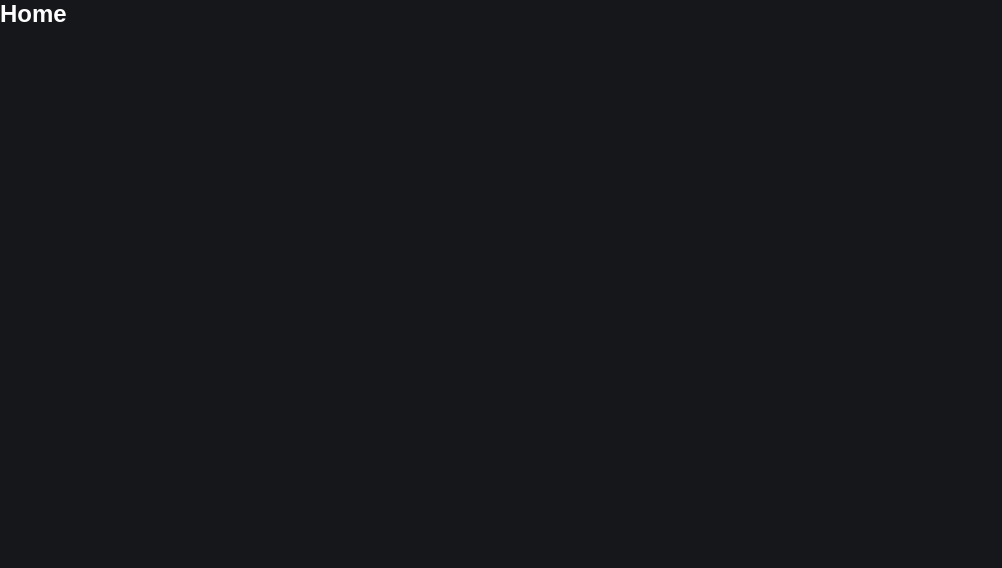
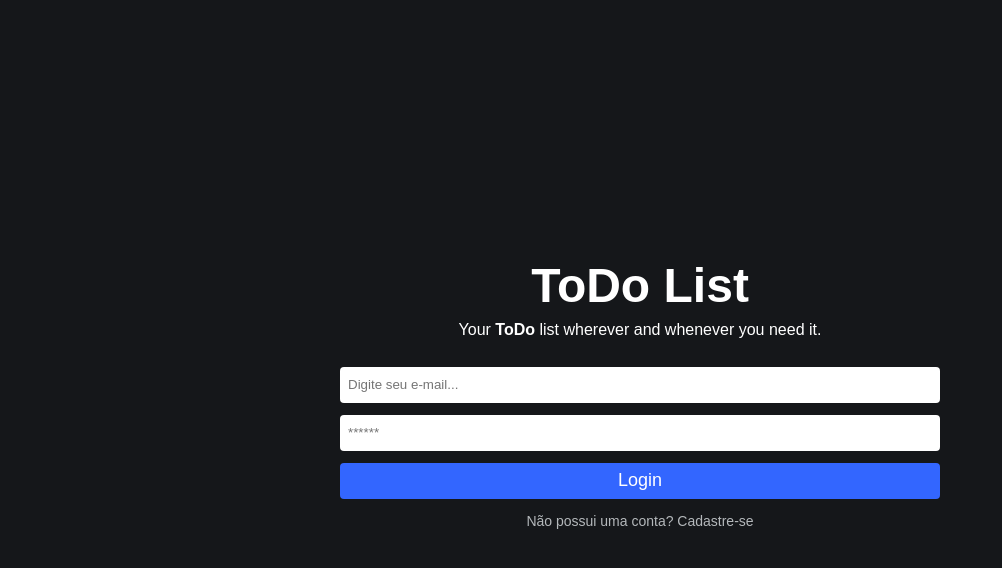
Before and after one commit to lz-junior/Class-React-2, a React (Create React App) app in the folder react-firebase/react-firebase/: page / in a window 1280 px wide. Shown: the top 568 px of the page, without its empty margins (0-1002 px from the left). Built offline with nearby package versions, Linux system fonts and the light colour scheme.

Commit message:
ToDo-styles and submit

```diff
--- a/react-firebase/react-firebase/src/index.css
+++ b/react-firebase/react-firebase/src/index.css
@@ -1,6 +1,7 @@
 :root {
   --firstColor: #15171a;
   --secondColor: #fff;
+  --button-color-blue: #3366ff;
 }
 
 * {
--- a/react-firebase/react-firebase/src/pages/Home/home.css
+++ b/react-firebase/react-firebase/src/pages/Home/home.css
@@ -0,0 +1,63 @@
+:root {
+    --firstColor: #15171a;
+    --secondColor: #fff;
+    --button-color-blue: #3366ff;
+  }
+
+
+.home-container {
+  display: flex;
+   flex-direction: column;
+   align-items: center;
+   justify-content: center;
+  height: 100vh;
+  width: 100%;
+}
+
+.home-container h1 {
+  font-size: 48px;
+  margin-bottom: 8px;
+}
+
+.home-container span {
+  margin-bottom: 28px;
+}
+
+.form {
+  display: flex;
+   flex-direction: column;
+  width: 90%;
+  max-width: 600px;
+}
+
+.form input {
+  border: 0;
+  margin-bottom: 12px;
+  height: 36px;
+  border-radius: 4px;
+  padding: 0 8px;
+}
+
+.form button {
+  height: 36px;
+  border: 0;
+  border-radius: 4px;
+  background-color: var(--button-color-blue);
+  color: var(--secondColor);
+  font-size: 18px;
+}
+
+.form textarea {
+  margin-bottom: 12px;
+  border: 0;
+  height: 90px;
+  resize: none;
+  border-radius: 4px;
+}
+
+.button-link {
+  color: #b4b8bb;
+  text-decoration: none;
+  margin: 14px;
+  font-size: 14px;
+}
--- a/react-firebase/react-firebase/src/pages/Home/index.js
+++ b/react-firebase/react-firebase/src/pages/Home/index.js
@@ -1,9 +1,49 @@
+import {useState, useEffect} from 'react';
+
 import './home.css';
 
+import { Link } from 'react-router-dom';
+
 export default function Home() {
+  const [email, setEmail] = useState('');
+  const [password, setPassword] = useState('');
+
+
+
+  function handleLogin(e) {
+    e.preventDefault();
+    if (email !== '' && password !== '') {
+      alert("teste")
+    } else {
+      alert ("Preencha todos os campos")
+    }
+  }
+
+
+
   return (
-    <div>
-      <h2>Home</h2>
+    <div className="home-container">
+      <h1>ToDo List</h1>
+      <span>Your <strong>ToDo</strong> list wherever and whenever you need it.</span>
+
+      <form className="form" onSubmit={handleLogin}>
+        <input
+          type="text"
+          placeholder="Digite seu e-mail..."
+          value={email}
+          onChange={(e)=> setEmail(e.target.value)}
+        />
+        <input
+          type="password"
+          placeholder="******"
+          autoComplete={false}
+          value={password}
+          onChange={(e)=> setPassword(e.target.value)}
+        />
+        <button type="submit">Login</button>
+      </form>
+
+      <Link className="button-link" to="/register">Não possui uma conta? Cadastre-se</Link>
     </div>
   )
 }
```
